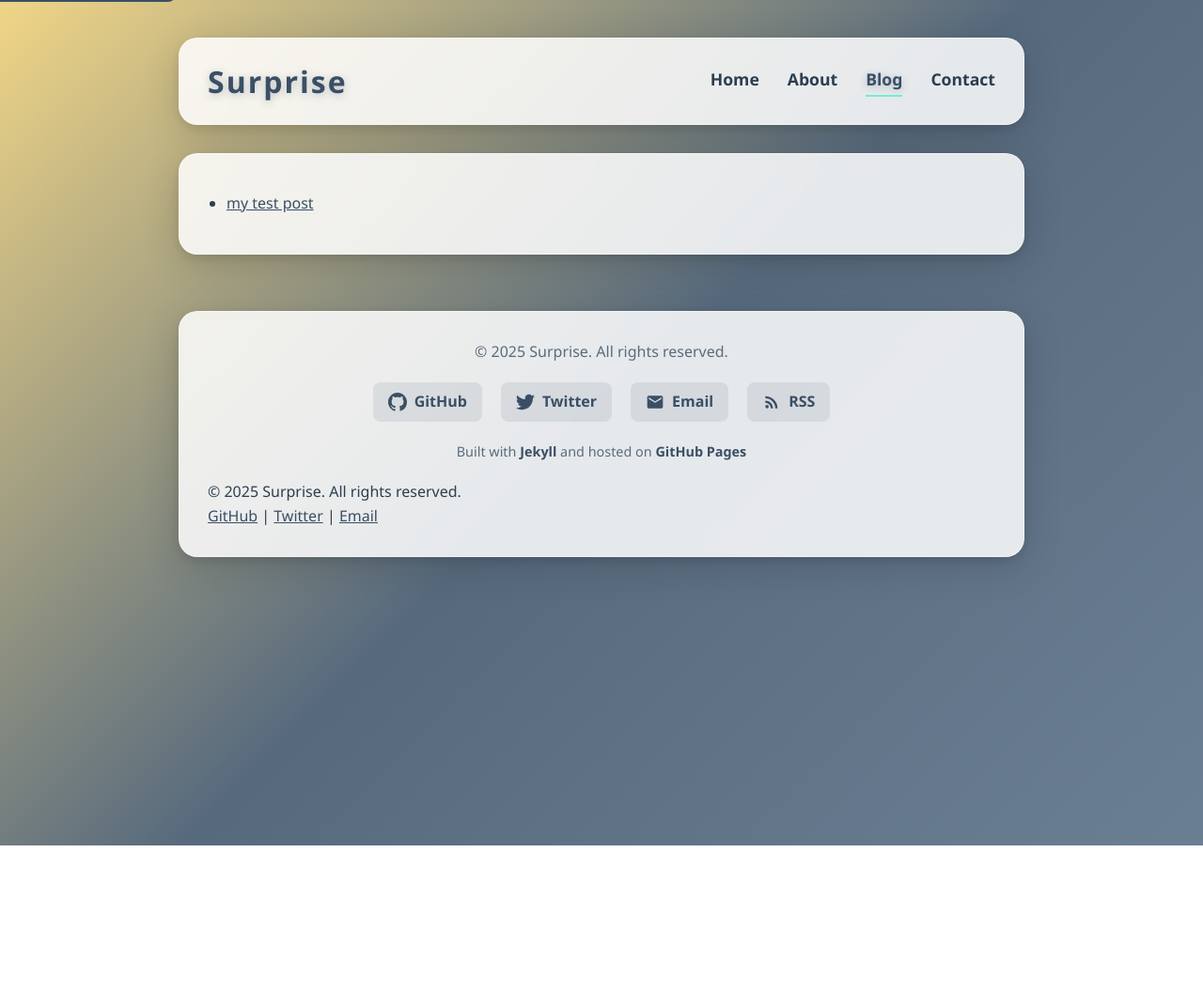
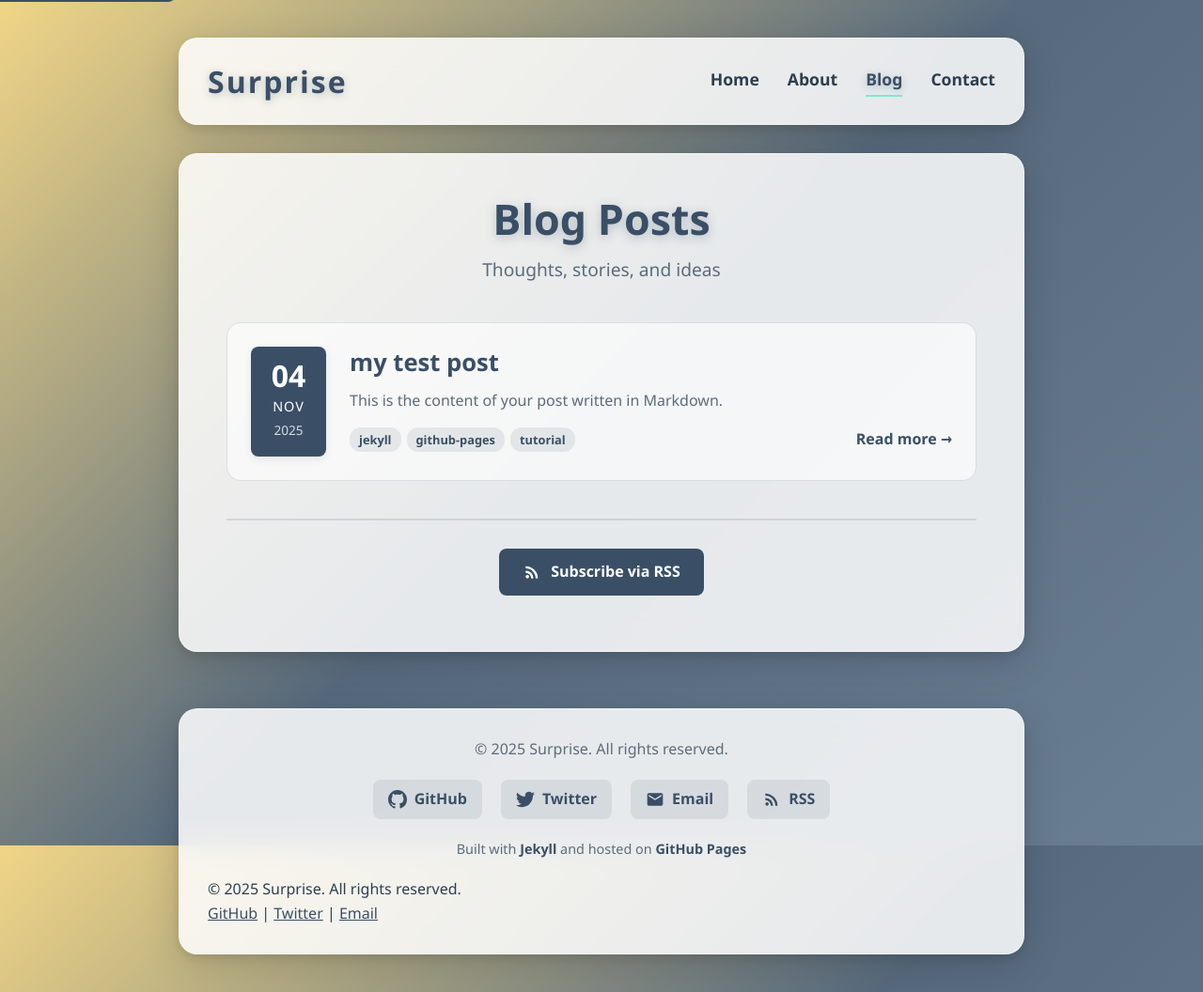
Before and after one commit to pk-628996/pk-628996.github.io, a Jekyll site: the page built from blog.md, in a window 1280 px wide. Shown: the whole page at 94% size. Built offline with Jekyll 4.4.1, drawn with Linux system fonts in a browser that asks for light colours; before the commit the page ends 900 px from its top, so only the background shows below that.

Commit message:
Update blog.md

```diff
--- a/blog.md
+++ b/blog.md
@@ -4,8 +4,68 @@ title: Blog
 permalink: /blog/
 ---
 
-<ul>
-{% for post in site.posts %}
-  <li><a href="{{ post.url | relative_url }}">{{ post.title }}</a></li>
-{% endfor %}
-</ul>
+<div class="blog-page">
+  <h1 class="page-title">Blog Posts</h1>
+  <p class="page-description">Thoughts, stories, and ideas</p>
+
+  {% if site.posts.size > 0 %}
+    <div class="posts-list-modern">
+      {% for post in site.posts %}
+        <article class="post-item">
+          <div class="post-item-date">
+            <time datetime="{{ post.date | date_to_xmlschema }}">
+              <span class="date-day">{{ post.date | date: "%d" }}</span>
+              <span class="date-month">{{ post.date | date: "%b" }}</span>
+              <span class="date-year">{{ post.date | date: "%Y" }}</span>
+            </time>
+          </div>
+
+          <div class="post-item-content">
+            <h2 class="post-item-title">
+              <a href="{{ post.url | relative_url }}">{{ post.title }}</a>
+            </h2>
+
+            {% if post.excerpt %}
+              <p class="post-item-excerpt">{{ post.excerpt | strip_html | truncatewords: 30 }}</p>
+            {% endif %}
+
+            <div class="post-item-meta">
+              {% if post.tags %}
+                <div class="post-item-tags">
+                  {% for tag in post.tags limit:3 %}
+                    <span class="tag-small">{{ tag }}</span>
+                  {% endfor %}
+                </div>
+              {% endif %}
+
+              <a href="{{ post.url | relative_url }}" class="read-more-link">
+                Read more →
+              </a>
+            </div>
+          </div>
+        </article>
+      {% endfor %}
+    </div>
+  {% else %}
+    <div class="empty-state">
+      <svg width="80" height="80" viewBox="0 0 24 24" fill="none" stroke="currentColor" stroke-width="2">
+        <path d="M14 2H6a2 2 0 0 0-2 2v16a2 2 0 0 0 2 2h12a2 2 0 0 0 2-2V8z"/>
+        <polyline points="14 2 14 8 20 8"/>
+      </svg>
+      <h2>No posts yet</h2>
+      <p>Stay tuned for exciting content coming soon!</p>
+    </div>
+  {% endif %}
+
+  <!-- RSS Subscription -->
+  <div class="rss-subscribe">
+    <p>
+      <a href="{{ '/feed.xml' | relative_url }}" class="rss-button">
+        <svg width="20" height="20" viewBox="0 0 24 24" fill="currentColor">
+          <path d="M6.18 15.64a2.18 2.18 0 0 1 2.18 2.18C8.36 19 7.38 20 6.18 20C5 20 4 19 4 17.82a2.18 2.18 0 0 1 2.18-2.18M4 4.44A15.56 15.56 0 0 1 19.56 20h-2.83A12.73 12.73 0 0 0 4 7.27V4.44m0 5.66a9.9 9.9 0 0 1 9.9 9.9h-2.83A7.07 7.07 0 0 0 4 12.93V10.1z"/>
+        </svg>
+        Subscribe via RSS
+      </a>
+    </p>
+  </div>
+</div>
```
